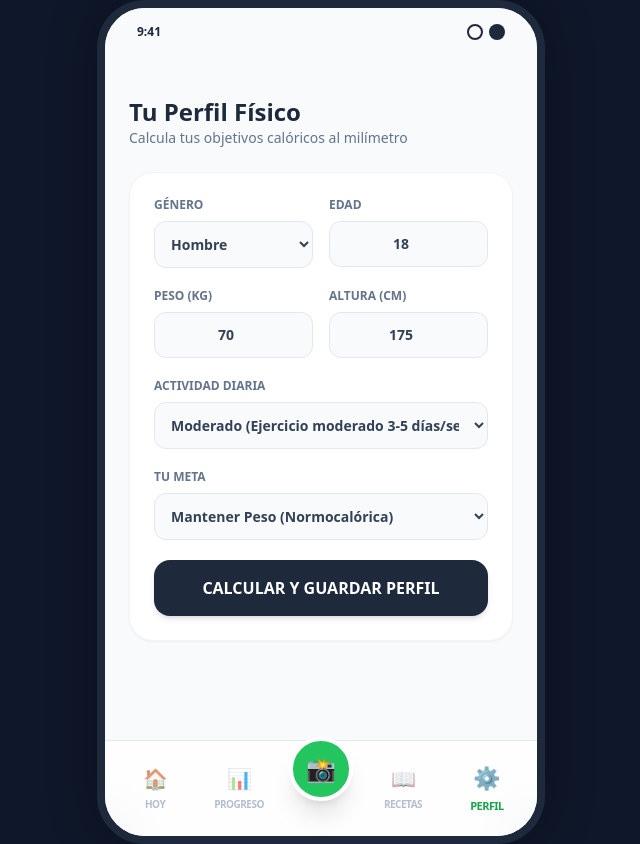
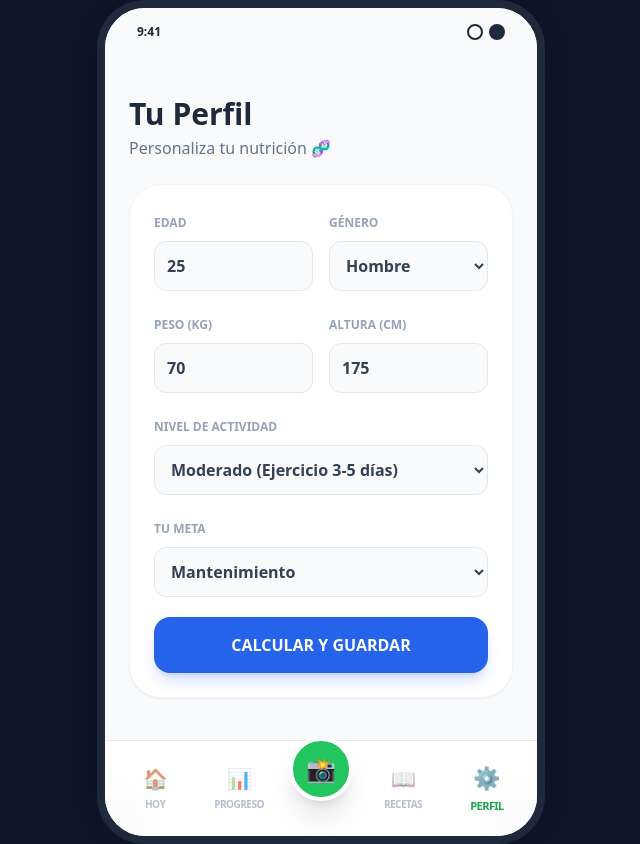
Before and after one commit to Kushal754/macrosolver, a React (Vite) app in the folder frontend/: page /profile in a window 1280 px wide. Shown: the whole page, without its empty margins (319-959 px from the left). Built offline with nearby package versions, Linux system fonts and the light colour scheme.

Commit message:
Configurando sección de rutina GYM con IA

```diff
--- a/frontend/src/pages/Gym.tsx
+++ b/frontend/src/pages/Gym.tsx
@@ -1,121 +1,185 @@
 import { useState } from 'react';
-import { useMacroContext } from '../context/MacroContext';
+// import { useMacroContext } from '../context/MacroContext'; // <-- Descomenta esto cuando uses tu contexto real
+
+interface Exercise {
+  name: string;
+  sets: number;
+  reps: string;
+  rest: string;
+  tip: string;
+}
+
+interface DailyRoutine {
+  date: string;
+  focus: string;
+  motivation: string;
+  exercises: Exercise[];
+}
 
 export default function Gym() {
-  const { addBurnedCalories } = useMacroContext();
+  // 1. Datos del usuario (Usa tu contexto real aquí cuando lo conectes)
+  // const { progress } = useMacroContext();
 
-  const [customCalories, setCustomCalories] = useState('');
-  const [lastWorkout, setLastWorkout] = useState<string | null>(null);
+  // Mock temporal mientras terminas de conectar el contexto global
+  const progress = { consumedCarbs: 150, consumedProtein: 120, consumedCalories: 1800 };
 
-  // Función para registrar rutinas predefinidas
-  const handlePredefinedWorkout = (calories: number, name: string) => {
-    addBurnedCalories(calories);
-    setLastWorkout(`✅ Registrado: ${name} (-${calories} kcal)`);
-    hideMessage();
+  // 2. Inicialización Profesional (Lazy State) sin useEffect
+  const [routine, setRoutine] = useState<DailyRoutine | null>(() => {
+    const savedRoutine = localStorage.getItem('dailyRoutine');
+    if (savedRoutine) {
+      const parsedRoutine = JSON.parse(savedRoutine);
+      // Si la rutina guardada es de hoy, la cargamos al instante
+      if (parsedRoutine.date === new Date().toLocaleDateString()) {
+        return parsedRoutine;
+      } else {
+        // Si es de ayer, la limpiamos de la memoria
+        localStorage.removeItem('dailyRoutine');
+      }
+    }
+    return null;
+  });
+
+  const [loading, setLoading] = useState(false);
+  const [error, setError] = useState<string | null>(null);
+
+  // 3. Llamada real a tu microservicio de Node.js
+  const generateAIAssistedRoutine = async () => {
+    setLoading(true);
+    setError(null);
+    try {
+      const today = new Date().toLocaleDateString();
+
+      // Asegúrate de que este puerto (3000) coincida con donde tienes levantado Node.js
+      const response = await fetch('http://localhost:3000/api/generate-routine', {
+        method: 'POST',
+        headers: {
+          'Content-Type': 'application/json',
+        },
+        body: JSON.stringify({
+          carbs: progress.consumedCarbs,
+          protein: progress.consumedProtein,
+          calories: progress.consumedCalories
+        })
+      });
+
+      if (!response.ok) {
+        throw new Error('Fallo al conectar con la IA en el servidor');
+      }
+
+      const generatedRoutineData = await response.json();
+
+      // Le añadimos la fecha de hoy para el control de caducidad interno
+      const fullRoutine: DailyRoutine = {
+        date: today,
+        ...generatedRoutineData
       };
 
-  // Función para registrar calorías manuales (ej: leídas de un reloj inteligente)
-  const handleCustomWorkout = () => {
-    const cals = Number(customCalories);
-    if (cals > 0) {
-      addBurnedCalories(cals);
-      setLastWorkout(`✅ Registrado: Entrenamiento libre (-${cals} kcal)`);
-      setCustomCalories('');
-      hideMessage();
+      // Guardamos en la vista y en la memoria del navegador del móvil
+      setRoutine(fullRoutine);
+      localStorage.setItem('dailyRoutine', JSON.stringify(fullRoutine));
+
+    } catch (err) {
+      console.error("Error al generar la rutina:", err);
+      setError("No se pudo conectar con el servidor. ¿Está encendido Node.js?");
+    } finally {
+      setLoading(false);
     }
   };
 
-  // Ocultar el mensaje de éxito después de 3 segundos
-  const hideMessage = () => {
-    setTimeout(() => {
-      setLastWorkout(null);
-    }, 3000);
-  };
-
+  // 4. Renderizado de la UI
   return (
-    <div className="p-6 space-y-6 min-h-screen bg-slate-50 pb-24">
-
+    <div className="p-6 space-y-6 min-h-screen bg-slate-50 pb-32">
       <div className="mt-4">
-        <h1 className="text-2xl font-extrabold text-slate-800">Tus Entrenamientos</h1>
-        <p className="text-sm text-slate-500 font-medium">Registra tu actividad para ajustar tus calorías</p>
+        <h1 className="text-3xl font-extrabold text-slate-800">Entrenamiento</h1>
+        <p className="text-slate-500 font-medium mt-1">Tu plan inteligente para hoy 🤖🏋️‍♂️</p>
       </div>
 
-      {/* Alerta flotante de éxito */}
-      {lastWorkout && (
-        <div className="bg-green-100 border border-green-200 text-green-700 px-4 py-3 rounded-2xl text-sm font-bold animate-fadeIn">
-          {lastWorkout}
+      {!routine && !loading && (
+        <div className="bg-white p-8 rounded-[2rem] shadow-sm border border-slate-100 text-center space-y-6 mt-10">
+          <div className="w-20 h-20 bg-blue-50 rounded-full flex items-center justify-center mx-auto text-4xl">
+            ⚡
+          </div>
+          <div>
+            <h3 className="text-xl font-bold text-slate-800">Crea tu rutina de hoy</h3>
+            <p className="text-sm text-slate-500 mt-2 leading-relaxed">
+              La IA analizará lo que has comido hoy ({progress.consumedCalories} kcal) y tu nivel de energía para crear el entrenamiento perfecto.
+            </p>
+          </div>
+
+          {/* Mensaje de error si Node.js está apagado */}
+          {error && (
+            <div className="bg-red-50 text-red-600 p-3 rounded-xl text-sm font-bold border border-red-100">
+              ⚠️ {error}
             </div>
           )}
 
-      {/* SECCIÓN 1: Rutinas Predefinidas */}
-      <div className="bg-white p-6 rounded-3xl shadow-sm border border-slate-100 space-y-4">
-        <h3 className="font-bold text-slate-800 text-sm uppercase tracking-wide flex items-center gap-2">
-          ⚡ Entrenamientos Rápidos
-        </h3>
+          <button
+            onClick={generateAIAssistedRoutine}
+            className="w-full bg-slate-900 text-white font-bold py-4 rounded-2xl shadow-lg shadow-slate-900/20 active:scale-95 transition-all"
+          >
+            GENERAR CON IA
+          </button>
+        </div>
+      )}
 
-        <div className="grid grid-cols-1 gap-3">
-          <button
-            onClick={() => handlePredefinedWorkout(300, 'Fuerza (Pesas) - 45 min')}
-            className="flex justify-between items-center bg-slate-50 hover:bg-orange-50 border border-slate-100 p-4 rounded-2xl transition-all active:scale-95"
-          >
-            <div className="text-left">
-              <span className="block font-bold text-slate-700">🏋️ Fuerza (Pesas)</span>
-              <span className="text-xs text-slate-400 font-medium">Intensidad Alta • 45 min</span>
+      {loading && (
+        <div className="flex flex-col justify-center items-center py-24 space-y-4">
+          <div className="animate-spin rounded-full h-14 w-14 border-b-4 border-slate-900"></div>
+          <p className="text-slate-500 font-medium animate-pulse text-sm">Analizando tus macros diarios...</p>
         </div>
-            <span className="font-extrabold text-orange-500">-300 kcal</span>
-          </button>
+      )}
 
-          <button
-            onClick={() => handlePredefinedWorkout(400, 'Cardio (Correr) - 30 min')}
-            className="flex justify-between items-center bg-slate-50 hover:bg-orange-50 border border-slate-100 p-4 rounded-2xl transition-all active:scale-95"
-          >
-            <div className="text-left">
-              <span className="block font-bold text-slate-700">🏃 Cardio (Correr)</span>
-              <span className="text-xs text-slate-400 font-medium">Intensidad Media • 30 min</span>
-            </div>
-            <span className="font-extrabold text-orange-500">-400 kcal</span>
-          </button>
-
-          <button
-            onClick={() => handlePredefinedWorkout(200, 'Yoga / Estiramientos - 60 min')}
-            className="flex justify-between items-center bg-slate-50 hover:bg-orange-50 border border-slate-100 p-4 rounded-2xl transition-all active:scale-95"
-          >
-            <div className="text-left">
-              <span className="block font-bold text-slate-700">🧘 Yoga / Movilidad</span>
-              <span className="text-xs text-slate-400 font-medium">Intensidad Baja • 60 min</span>
-            </div>
-            <span className="font-extrabold text-orange-500">-200 kcal</span>
-          </button>
+      {routine && !loading && (
+        <div className="space-y-6 animate-fade-in-up">
+          {/* Cabecera de la Rutina */}
+          <div className="bg-gradient-to-br from-slate-900 to-slate-800 rounded-[2rem] p-6 text-white shadow-xl shadow-slate-900/20 relative overflow-hidden">
+            <div className="relative z-10 space-y-2">
+              <span className="bg-white/20 px-3 py-1 text-xs font-bold rounded-lg uppercase tracking-wider backdrop-blur-sm">
+                Objetivo de Hoy
+              </span>
+              <h2 className="text-2xl font-black">{routine.focus}</h2>
+              <p className="text-slate-300 text-sm italic border-l-2 border-green-400 pl-3 mt-4">
+                "{routine.motivation}"
+              </p>
             </div>
           </div>
 
-      {/* SECCIÓN 2: Entrada Manual (Smartwatch) */}
-      <div className="bg-white p-6 rounded-3xl shadow-sm border border-slate-100 space-y-4">
-        <h3 className="font-bold text-slate-800 text-sm uppercase tracking-wide flex items-center gap-2">
-          ⌚ Registro Manual (Reloj Inteligente)
-        </h3>
+          {/* Lista de Ejercicios */}
+          <div className="space-y-4">
+            <div className="flex justify-between items-end px-1">
+              <h3 className="font-bold text-slate-800 text-lg">Ejercicios</h3>
+              <span className="text-xs font-bold text-slate-400">{routine.exercises?.length || 0} bloques</span>
+            </div>
 
-        <div className="flex gap-3">
-          <div className="relative flex-1">
-            <input
-              type="number"
-              value={customCalories}
-              onChange={(e) => setCustomCalories(e.target.value)}
-              placeholder="Ej: 520"
-              className="w-full bg-slate-50 border border-slate-200 rounded-2xl py-3 px-4 text-sm font-bold text-slate-700 outline-none focus:ring-2 focus:ring-orange-400"
-            />
-            <span className="absolute right-4 top-3 text-sm text-slate-400 font-bold pointer-events-none">kcal</span>
+            {routine.exercises && routine.exercises.map((ex, idx) => (
+              <div key={idx} className="bg-white p-5 rounded-3xl shadow-sm border border-slate-100 flex gap-4 items-center group active:border-blue-200 transition-all">
+                <div className="w-12 h-12 shrink-0 bg-slate-50 rounded-2xl flex items-center justify-center font-black text-slate-300 text-xl border border-slate-100">
+                  {idx + 1}
                 </div>
+                <div className="flex-1">
+                  <h4 className="font-bold text-slate-800 leading-tight">{ex.name}</h4>
+                  <div className="flex flex-wrap gap-2 mt-2 text-xs font-bold">
+                    <span className="text-blue-600 bg-blue-50 px-2 py-0.5 rounded-md">{ex.sets} Series</span>
+                    <span className="text-purple-600 bg-purple-50 px-2 py-0.5 rounded-md">{ex.reps} Reps</span>
+                    <span className="text-slate-500 bg-slate-100 px-2 py-0.5 rounded-md flex items-center gap-1">⏱️ {ex.rest}</span>
+                  </div>
+                  <p className="text-[11px] text-slate-400 mt-2 leading-snug">
+                    💡 {ex.tip}
+                  </p>
+                </div>
+              </div>
+            ))}
+          </div>
+
+          {/* Botón para resetear si el usuario quiere cambiar algo */}
           <button
-            onClick={handleCustomWorkout}
-            disabled={!customCalories}
-            className="bg-slate-800 hover:bg-slate-900 disabled:bg-slate-300 text-white font-bold px-6 rounded-2xl transition-all active:scale-95"
+            onClick={() => { localStorage.removeItem('dailyRoutine'); setRoutine(null); }}
+            className="w-full py-4 text-sm font-bold text-slate-400 active:text-slate-600 transition-colors"
           >
-            AÑADIR
+            Descartar y generar otra vez
           </button>
         </div>
-      </div>
-
+      )}
     </div>
   );
 }
--- a/frontend/src/pages/Profile.tsx
+++ b/frontend/src/pages/Profile.tsx
@@ -1,131 +1,176 @@
 import { useState } from 'react';
-import { useMacroContext } from '../context/MacroContext';
+
+// Estructura de los datos del usuario
+interface UserProfile {
+  age: number;
+  weight: number; // kg
+  height: number; // cm
+  gender: 'male' | 'female';
+  activityLevel: number;
+  goal: 'cut' | 'maintain' | 'bulk';
+  targetCalories: number;
+  targetProtein: number;
+  targetCarbs: number;
+  targetFats: number;
+}
 
 export default function Profile() {
-  const { updateGoals } = useMacroContext();
-
-  const [formData, setFormData] = useState({
-    gender: 'M',
-    age: 18,
-    weight: 70,
-    height: 175,
-    activity: 1.55,
-    goal: 'maintain'
+  // Inicializamos leyendo de la memoria por si ya se había guardado antes
+  const [profile, setProfile] = useState<UserProfile>(() => {
+    const saved = localStorage.getItem('userProfile');
+    return saved ? JSON.parse(saved) : {
+      age: 25,
+      weight: 70,
+      height: 175,
+      gender: 'male',
+      activityLevel: 1.55, // Actividad moderada por defecto
+      goal: 'maintain',
+      targetCalories: 0, targetProtein: 0, targetCarbs: 0, targetFats: 0
+    };
   });
 
-  const [saved, setSaved] = useState(false);
+  const [savedMessage, setSavedMessage] = useState(false);
 
-  const handleChange = (e: React.ChangeEvent<HTMLInputElement | HTMLSelectElement>) => {
-    const { name, value } = e.target;
-    setFormData(prev => ({ ...prev, [name]: value }));
-    setSaved(false);
-  };
+  // LA MAGIA MATEMÁTICA: Fórmula de Harris-Benedict
+  const calculateMacros = () => {
+    let bmr;
 
-  const calculateAndSave = () => {
-    const { gender, age, weight, height, activity, goal } = formData;
+    if (profile.gender === 'male') {
+      bmr = 88.362 + (13.397 * profile.weight) + (4.799 * profile.height) - (5.677 * profile.age);
+    } else {
+      bmr = 447.593 + (9.247 * profile.weight) + (3.098 * profile.height) - (4.330 * profile.age);
+    }
 
-    // 1. Fórmula Mifflin-St Jeor para TMB
-    let tmb = (10 * Number(weight)) + (6.25 * Number(height)) - (5 * Number(age));
-    tmb = gender === 'M' ? tmb + 5 : tmb - 161;
+    // Calorías de mantenimiento (Gasto Total Diario)
+    let tdee = bmr * profile.activityLevel;
 
-    // 2. Calorías de Mantenimiento (TMB x Factor de Actividad)
-    const maintenanceCalories = tmb * Number(activity);
+    // Ajuste según el objetivo
+    if (profile.goal === 'cut') tdee -= 500; // Déficit para definir
+    if (profile.goal === 'bulk') tdee += 500; // Superávit para crecer
 
-    // 3. Ajuste por Objetivo
-    let targetCalories = maintenanceCalories;
-    if (goal === 'lose') targetCalories -= 500; // Déficit
-    if (goal === 'gain') targetCalories += 500; // Superávit
+    const finalCalories = Math.round(tdee);
 
-    // 4. Reparto de Macros Estándar (Fitness)
-    // Proteína: 2.2g por kg de peso
-    const targetProtein = Math.round(Number(weight) * 2.2);
-    // Grasas: 1g por kg de peso
-    const targetFats = Math.round(Number(weight) * 1);
+    // Reparto de Macros Profesional:
+    // Proteína: 2.2g por kilo de peso corporal
+    // Grasas: 1g por kilo de peso
+    // Carbos: El resto de calorías que sobren
+    const protein = Math.round(profile.weight * 2.2);
+    const fats = Math.round(profile.weight * 1);
+    const proteinCals = protein * 4;
+    const fatsCals = fats * 9;
+    const carbs = Math.round((finalCalories - proteinCals - fatsCals) / 4);
 
-    // Carbohidratos: El resto de las calorías
-    // (Proteína = 4kcal/g, Grasas = 9kcal/g, Carbos = 4kcal/g)
-    const caloriesFromProteinAndFats = (targetProtein * 4) + (targetFats * 9);
-    const targetCarbs = Math.round((targetCalories - caloriesFromProteinAndFats) / 4);
+    const updatedProfile = {
+      ...profile,
+      targetCalories: finalCalories,
+      targetProtein: protein,
+      targetFats: fats,
+      targetCarbs: carbs
+    };
 
-    // 5. Inyectamos los nuevos objetivos en el Cerebro Global
-    updateGoals({
-      calories: Math.round(targetCalories),
-      protein: targetProtein,
-      carbs: targetCarbs,
-      fats: targetFats
-    });
+    // Guardamos en estado y en la memoria del navegador
+    setProfile(updatedProfile);
+    localStorage.setItem('userProfile', JSON.stringify(updatedProfile));
 
-    setSaved(true);
+    // Mostramos feedback visual
+    setSavedMessage(true);
+    setTimeout(() => setSavedMessage(false), 3000);
   };
 
   return (
-    <div className="p-6 space-y-6 min-h-screen bg-slate-50 pb-24">
+    <div className="p-6 space-y-6 min-h-screen bg-slate-50 pb-32">
       <div className="mt-4">
-        <h1 className="text-2xl font-extrabold text-slate-800">Tu Perfil Físico</h1>
-        <p className="text-sm text-slate-500 font-medium">Calcula tus objetivos calóricos al milímetro</p>
+        <h1 className="text-3xl font-extrabold text-slate-800">Tu Perfil</h1>
+        <p className="text-slate-500 font-medium mt-1">Personaliza tu nutrición 🧬</p>
       </div>
 
-      <div className="bg-white p-6 rounded-3xl shadow-sm border border-slate-100 space-y-5">
+      <div className="bg-white p-6 rounded-[2rem] shadow-sm border border-slate-100 space-y-5">
 
-        {/* Género y Edad */}
+        {/* Fila Edad y Género */}
         <div className="grid grid-cols-2 gap-4">
-          <div>
-            <label className="block text-xs font-bold text-slate-500 uppercase mb-2">Género</label>
-            <select name="gender" value={formData.gender} onChange={handleChange} className="w-full bg-slate-50 border border-slate-200 rounded-xl py-3 px-3 text-sm font-bold text-slate-700 outline-none focus:ring-2 focus:ring-blue-400">
-              <option value="M">Hombre</option>
-              <option value="F">Mujer</option>
+          <div className="space-y-2">
+            <label className="text-xs font-bold text-slate-400 uppercase">Edad</label>
+            <input type="number" value={profile.age} onChange={e => setProfile({...profile, age: Number(e.target.value)})} className="w-full p-3 bg-slate-50 border border-slate-200 rounded-xl font-bold text-slate-700 outline-none focus:border-blue-500 transition-all"/>
+          </div>
+          <div className="space-y-2">
+            <label className="text-xs font-bold text-slate-400 uppercase">Género</label>
+            <select value={profile.gender} onChange={e => setProfile({...profile, gender: e.target.value as 'male'|'female'})} className="w-full p-3 bg-slate-50 border border-slate-200 rounded-xl font-bold text-slate-700 outline-none focus:border-blue-500 transition-all">
+              <option value="male">Hombre</option>
+              <option value="female">Mujer</option>
             </select>
-          </div>
-          <div>
-            <label className="block text-xs font-bold text-slate-500 uppercase mb-2">Edad</label>
-            <input type="number" name="age" value={formData.age} onChange={handleChange} className="w-full bg-slate-50 border border-slate-200 rounded-xl py-3 px-3 text-sm font-bold text-slate-700 outline-none focus:ring-2 focus:ring-blue-400 text-center" />
           </div>
         </div>
 
-        {/* Peso y Altura */}
+        {/* Fila Peso y Altura */}
         <div className="grid grid-cols-2 gap-4">
-          <div>
-            <label className="block text-xs font-bold text-slate-500 uppercase mb-2">Peso (kg)</label>
-            <input type="number" name="weight" value={formData.weight} onChange={handleChange} className="w-full bg-slate-50 border border-slate-200 rounded-xl py-3 px-3 text-sm font-bold text-slate-700 outline-none focus:ring-2 focus:ring-blue-400 text-center" />
+          <div className="space-y-2">
+            <label className="text-xs font-bold text-slate-400 uppercase">Peso (kg)</label>
+            <input type="number" value={profile.weight} onChange={e => setProfile({...profile, weight: Number(e.target.value)})} className="w-full p-3 bg-slate-50 border border-slate-200 rounded-xl font-bold text-slate-700 outline-none focus:border-blue-500 transition-all"/>
           </div>
-          <div>
-            <label className="block text-xs font-bold text-slate-500 uppercase mb-2">Altura (cm)</label>
-            <input type="number" name="height" value={formData.height} onChange={handleChange} className="w-full bg-slate-50 border border-slate-200 rounded-xl py-3 px-3 text-sm font-bold text-slate-700 outline-none focus:ring-2 focus:ring-blue-400 text-center" />
+          <div className="space-y-2">
+            <label className="text-xs font-bold text-slate-400 uppercase">Altura (cm)</label>
+            <input type="number" value={profile.height} onChange={e => setProfile({...profile, height: Number(e.target.value)})} className="w-full p-3 bg-slate-50 border border-slate-200 rounded-xl font-bold text-slate-700 outline-none focus:border-blue-500 transition-all"/>
           </div>
         </div>
 
-        {/* Nivel de Actividad */}
-        <div>
-          <label className="block text-xs font-bold text-slate-500 uppercase mb-2">Actividad Diaria</label>
-          <select name="activity" value={formData.activity} onChange={handleChange} className="w-full bg-slate-50 border border-slate-200 rounded-xl py-3 px-3 text-sm font-bold text-slate-700 outline-none focus:ring-2 focus:ring-blue-400">
-            <option value="1.2">Sedentario (Trabajo de oficina, sin ejercicio)</option>
-            <option value="1.375">Ligero (Ejercicio suave 1-3 días/semana)</option>
-            <option value="1.55">Moderado (Ejercicio moderado 3-5 días/semana)</option>
-            <option value="1.725">Activo (Ejercicio fuerte 6-7 días/semana)</option>
+        {/* Actividad y Objetivo */}
+        <div className="space-y-2">
+          <label className="text-xs font-bold text-slate-400 uppercase">Nivel de Actividad</label>
+          <select value={profile.activityLevel} onChange={e => setProfile({...profile, activityLevel: Number(e.target.value)})} className="w-full p-3 bg-slate-50 border border-slate-200 rounded-xl font-bold text-slate-700 outline-none focus:border-blue-500 transition-all">
+            <option value={1.2}>Sedentario (Trabajo de oficina)</option>
+            <option value={1.375}>Ligero (Ejercicio 1-3 días)</option>
+            <option value={1.55}>Moderado (Ejercicio 3-5 días)</option>
+            <option value={1.725}>Intenso (Ejercicio 6-7 días)</option>
           </select>
         </div>
 
-        {/* Objetivo */}
-        <div>
-          <label className="block text-xs font-bold text-slate-500 uppercase mb-2">Tu Meta</label>
-          <select name="goal" value={formData.goal} onChange={handleChange} className="w-full bg-slate-50 border border-slate-200 rounded-xl py-3 px-3 text-sm font-bold text-slate-700 outline-none focus:ring-2 focus:ring-blue-400">
-            <option value="lose">Perder Grasa (Déficit Calórico)</option>
-            <option value="maintain">Mantener Peso (Normocalórica)</option>
-            <option value="gain">Ganar Masa Muscular (Superávit)</option>
+        <div className="space-y-2">
+          <label className="text-xs font-bold text-slate-400 uppercase">Tu Meta</label>
+          <select value={profile.goal} onChange={e => setProfile({...profile, goal: e.target.value as 'cut'|'maintain'|'bulk'})} className="w-full p-3 bg-slate-50 border border-slate-200 rounded-xl font-bold text-slate-700 outline-none focus:border-blue-500 transition-all">
+            <option value="cut">Definir (Perder grasa)</option>
+            <option value="maintain">Mantenimiento</option>
+            <option value="bulk">Volumen (Ganar músculo)</option>
           </select>
         </div>
 
-        {/* Botón de Guardado */}
         <button
-          onClick={calculateAndSave}
-          className={`w-full py-4 rounded-2xl font-bold text-white transition-all shadow-md mt-4 active:scale-95 ${
-            saved ? 'bg-green-500' : 'bg-slate-800 hover:bg-slate-900'
-          }`}
+          onClick={calculateMacros}
+          className="w-full mt-4 bg-blue-600 text-white font-bold py-4 rounded-2xl shadow-lg shadow-blue-600/20 active:scale-95 transition-all"
         >
-          {saved ? '✅ OBJETIVOS ACTUALIZADOS' : 'CALCULAR Y GUARDAR PERFIL'}
+          CALCULAR Y GUARDAR
         </button>
 
+        {savedMessage && (
+          <p className="text-center text-green-500 font-bold text-sm animate-pulse">¡Perfil actualizado correctamente!</p>
+        )}
       </div>
+
+      {/* Resultados de los Macros (Si ya están calculados) */}
+      {profile.targetCalories > 0 && (
+        <div className="bg-slate-900 p-6 rounded-[2rem] text-white shadow-xl animate-fade-in-up space-y-4">
+          <h2 className="text-lg font-bold text-center border-b border-slate-700 pb-3">Tus Macros Diarios</h2>
+
+          <div className="flex justify-center items-end gap-2">
+            <span className="text-4xl font-black">{profile.targetCalories}</span>
+            <span className="text-slate-400 mb-1">kcal</span>
+          </div>
+
+          <div className="grid grid-cols-3 gap-2 mt-4">
+            <div className="bg-slate-800 rounded-xl p-3 text-center border border-slate-700">
+              <p className="text-[10px] font-bold text-slate-400 uppercase tracking-widest mb-1">Proteína</p>
+              <p className="text-blue-400 font-bold text-lg">{profile.targetProtein}g</p>
+            </div>
+            <div className="bg-slate-800 rounded-xl p-3 text-center border border-slate-700">
+              <p className="text-[10px] font-bold text-slate-400 uppercase tracking-widest mb-1">Carbos</p>
+              <p className="text-green-400 font-bold text-lg">{profile.targetCarbs}g</p>
+            </div>
+            <div className="bg-slate-800 rounded-xl p-3 text-center border border-slate-700">
+              <p className="text-[10px] font-bold text-slate-400 uppercase tracking-widest mb-1">Grasas</p>
+              <p className="text-orange-400 font-bold text-lg">{profile.targetFats}g</p>
+            </div>
+          </div>
+        </div>
+      )}
     </div>
   );
 }
```
Lines whose indentation alone changed are shown as unchanged.
